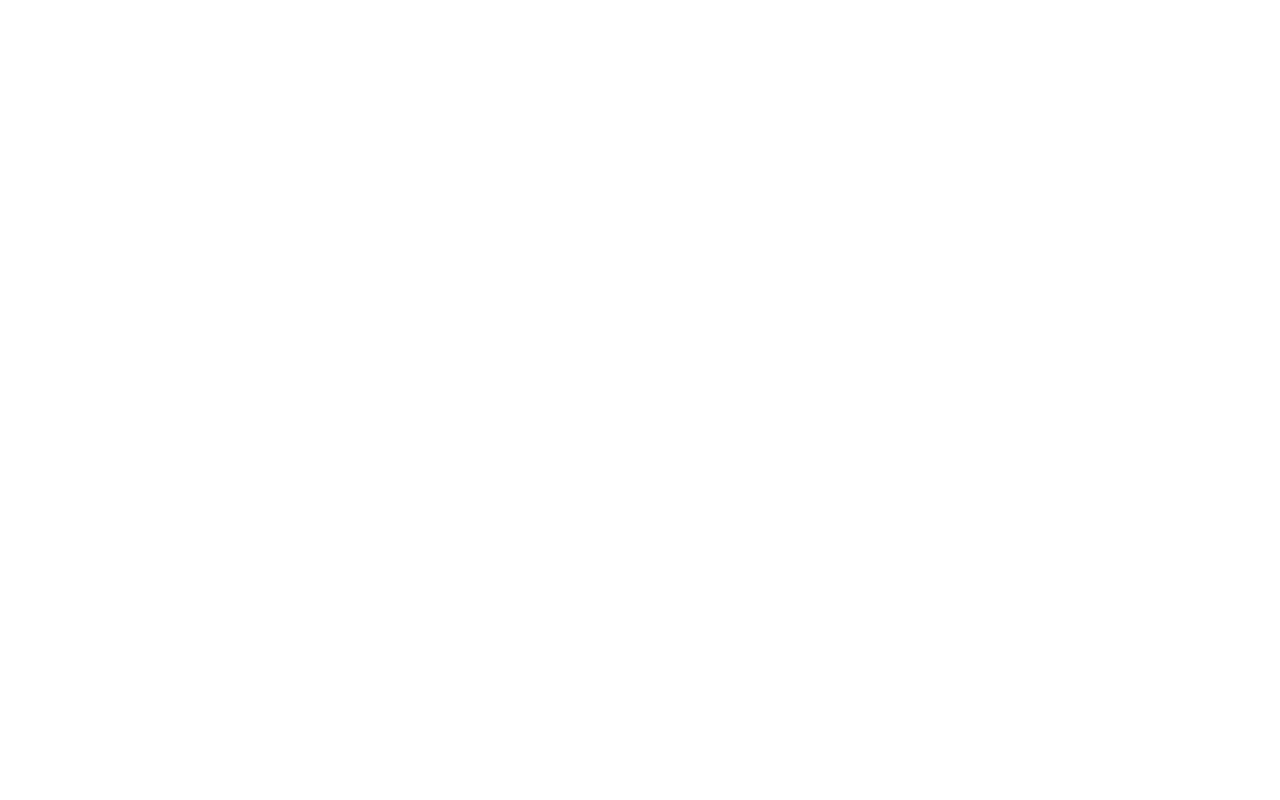
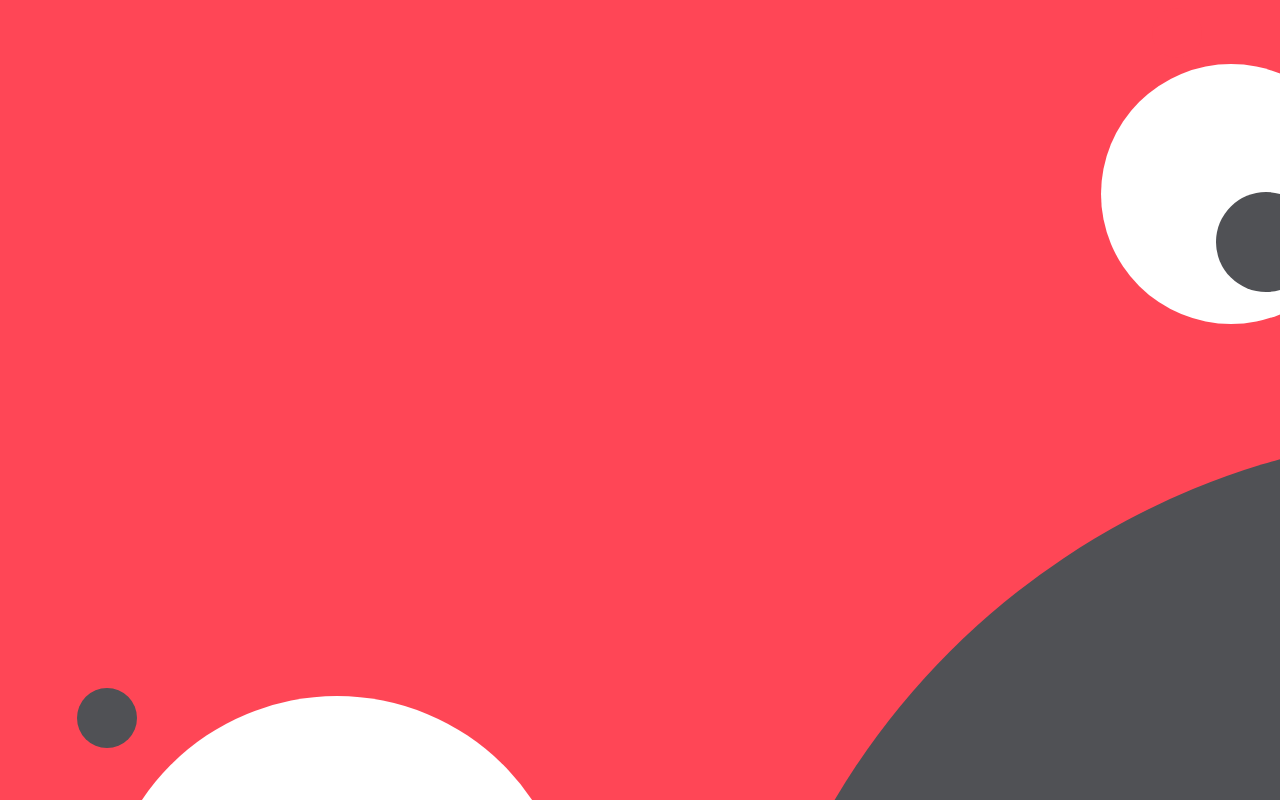
Before and after one commit to Cry-Crazy/Valorant, a plain HTML site: page index.html in a window 1280 px wide. Drawn offline with Linux system fonts and the light colour scheme.

Commit message:
background

```diff
--- a/index.html
+++ b/index.html
@@ -11,8 +11,17 @@
     <title>Valorant</title>
 </head>
 <body>
-    <div class="background">
+    <div class="page-background">
+        <div class="circle circle1"></div>
+        <div class="circle circle2"></div>
+        <div class="circle circle3"></div>
+        <div class="circle circle4"></div>
+        <div class="circle circle5"></div>
+        <div class="circle circle6"></div>
+        <div class="circle circle7"></div>
+        <div class="main-container">
 
+        </div>
     </div>
 </body>
 </html>
--- a/scss/main.scss
+++ b/scss/main.scss
@@ -0,0 +1,88 @@
+$dark: #1F2326;
+$red:  #FF4656;
+$grey: #505155;
+
+html, body{
+    margin: 0;
+    font-size: 15px;
+}
+.page-background{
+
+    position: relative;
+    height: 100vh;
+    background-color: $dark;
+    overflow: hidden;
+    display: grid;
+    place-items: center;
+    .circle{
+        border-radius: 50%;
+        position: absolute;
+    }
+    .circle1 {
+        max-width: 2000px ;
+        width: 2000px ;
+        max-height: 2000px;
+        height: 2000px;
+        background: $red;
+        top: -66%;
+        left: -13%;
+    }
+    .circle2 {
+        max-width: 1500px ;
+        width: 1500px ;
+        max-height: 1500px;
+        height: 1500px;
+        background: $grey;
+        top: 54%;
+        left: 57%;
+    }
+    .circle3 {
+        max-width: 260px ;
+        width: 260px ;
+        max-height:260px;
+        height: 260px;
+        background: white;
+        top: 8%;
+        left: 86%;
+    }
+    .circle4 {
+        max-width: 470px ;
+        width: 470px ;
+        max-height: 470px;
+        height: 470px;
+        background: white;
+        top: 87%;
+        left: 8%;
+    }
+    .circle5 {
+        max-width: 50px ;
+        width: 50px ;
+        max-height: 50px;
+        height: 50px;
+        background: $red;
+        top: 1%;
+        left: 90%;
+    }
+    .circle6 {
+        max-width: 100px ;
+        width: 100px ;
+        max-height: 100px;
+        height: 100px;
+        background: $grey;
+        top: 24%;
+        left: 95%;
+    }
+    .circle7 {
+        max-width: 60px ;
+        width: 60px ;
+        max-height: 60px;
+        height: 60px;
+        background: $grey;
+        top: 86%;
+        left: 6%;
+    }
+
+
+
+
+}
```
Also changed, not shown: style/main.css, 1 other file.
